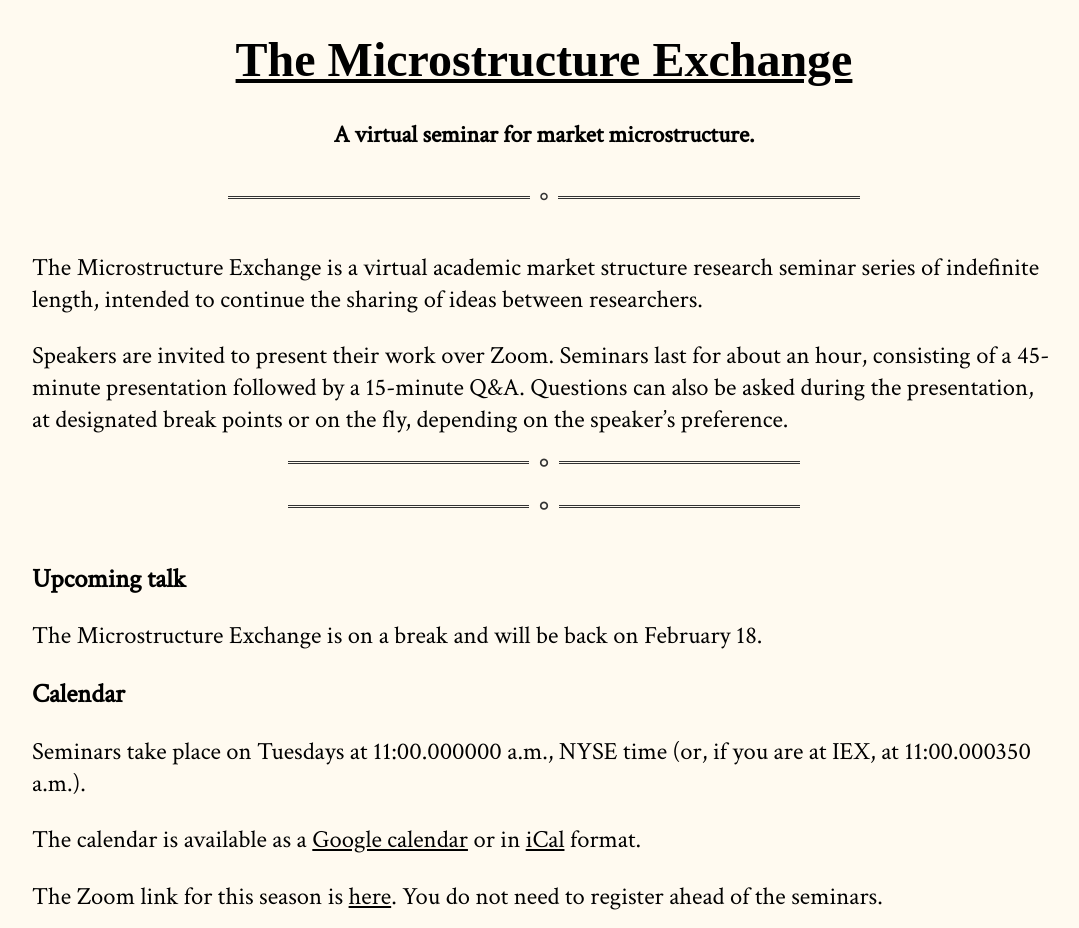
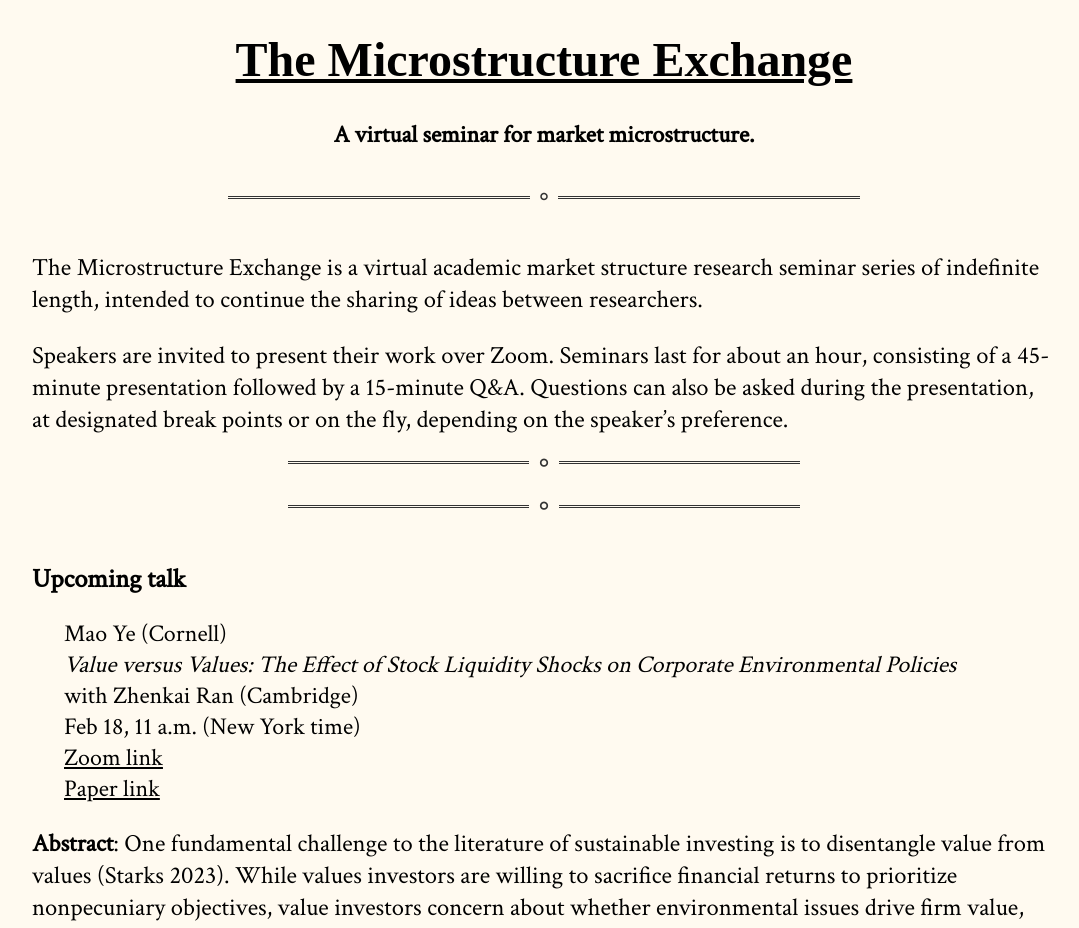
Before and after one commit to cpfiffer/microstructure.exchange, a Jekyll site: the page built from index.md, in a window 1280 px wide and 1400 px high. Shown: the top 928 px of the window, without its empty margins (96-1175 px from the left). Built offline with Jekyll 4.4.1, drawn with Linux system fonts in a browser that asks for light colours; some web fonts are replaced; some of the changed text lies outside the part shown.

Commit message:
Update index.md

```diff
--- a/index.md
+++ b/index.md
@@ -19,8 +19,8 @@ Please <a href="https://www.research.net/r/TME-Winter-2025">submit your paper he
 
 ## Upcoming talk
 
-<!-- {% include upcoming-speaker.html %} -->
-The Microstructure Exchange is on a break and will be back on February 18.
+{% include upcoming-speaker.html %}
+<!-- The Microstructure Exchange is on a break and will be back on February 18.  -->
 
 ## Calendar
 
```
